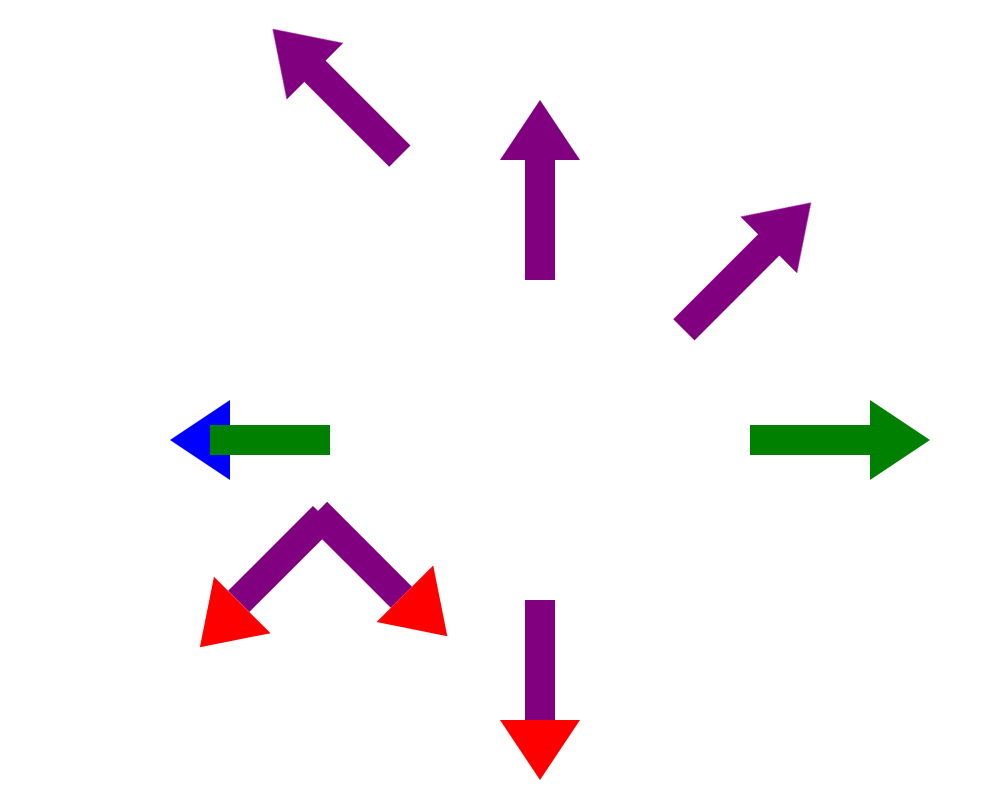
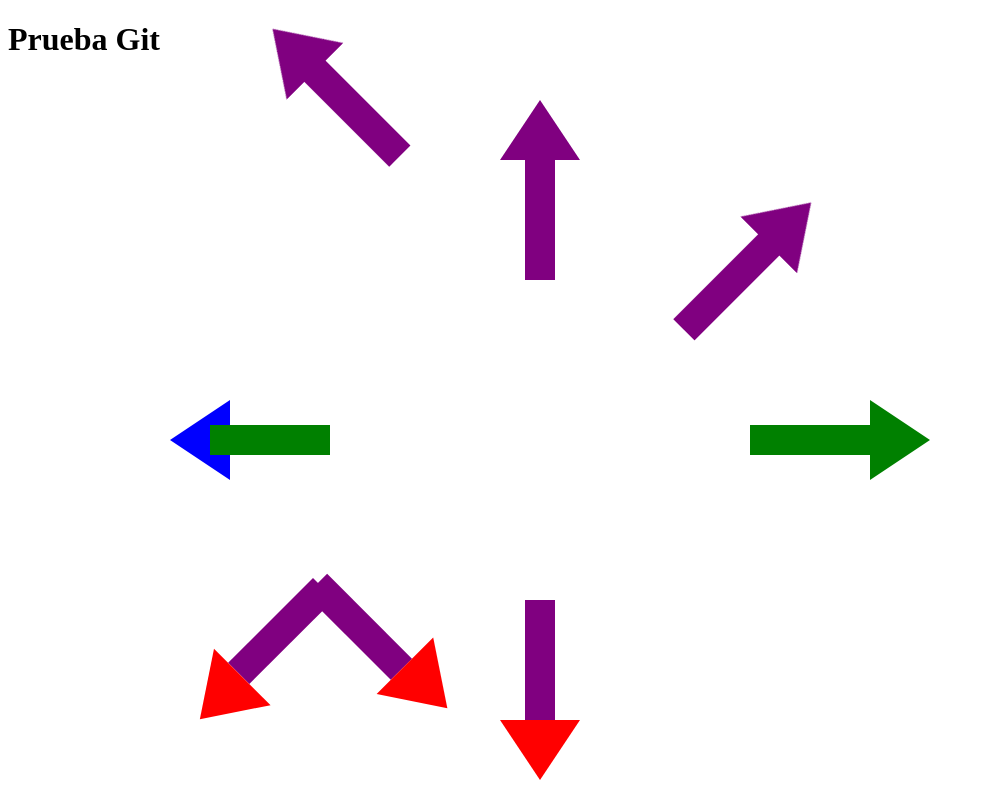
Before and after one commit to juan039/Flechas, a plain HTML site: page index.html in a window 1280 px wide. Shown: the whole page, without its empty margins (0-984 px from the left). Drawn offline with Linux system fonts and the light colour scheme.

Commit message:
Agregar titulo en cabecera

```diff
--- a/index.html
+++ b/index.html
@@ -6,7 +6,9 @@
 	<title>Infografia</title>
 </head>
 <body>
-
+	<header>
+		<h1>Prueba Git</h1>
+	</header>
 
 	<div class="arrow-up centro-flecha"></div>
 	<div class="arrow-body centro-cuerpo"></div>
```
